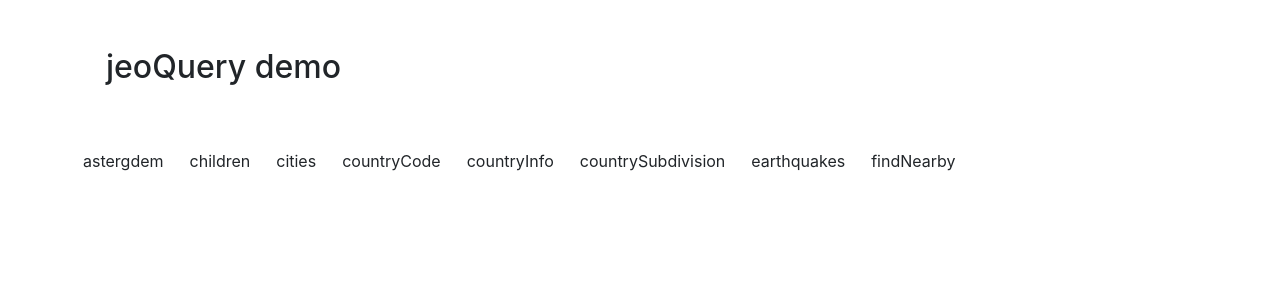
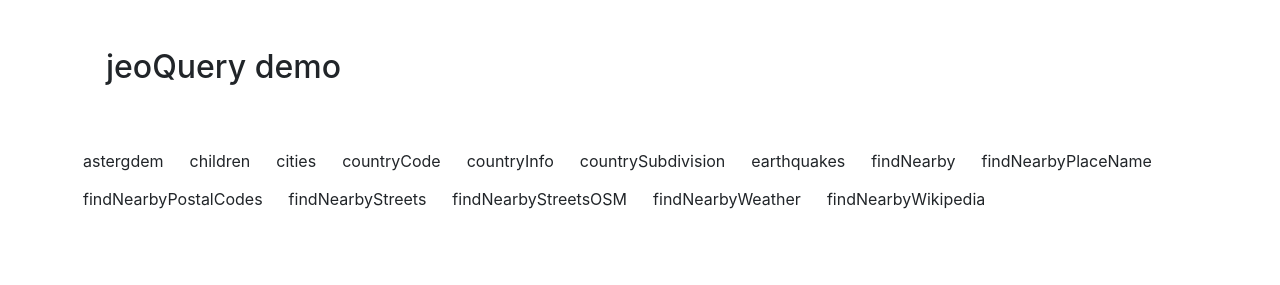
Before and after one commit to tompi/jeoquery, a plain HTML site: page index.html in a window 1280 px wide. Drawn offline with nearby package versions, Linux system fonts and the light colour scheme.

Commit message:
More methods

```diff
--- a/index.html
+++ b/index.html
@@ -22,36 +22,60 @@
     </div>
     <div class="row">
 			<a class="btn" href="#"
-			 onclick="jeoquery.astergdem('50.01', '10.2', dbg);return false;">
+			 onclick="jeoquery.astergdem(dbg, '50.01', '10.2');return false;">
 			 astergdem
 			</a>
 			<a class="btn" href="#"
-			 onclick="jeoquery.children(3175395, '', dbg);return false;">
+			 onclick="jeoquery.children(dbg, 3175395, '', dbg);return false;">
 			 children
 			</a>
 			<a class="btn" href="#"
-			 onclick="jeoquery.cities('44.1','-9.9','-22.4','55.2','', dbg);return false;">
+			 onclick="jeoquery.cities(dbg, '44.1','-9.9','-22.4','55.2','', dbg);return false;">
 			 cities
 			</a>
 			<a class="btn" href="#"
-			 onclick="jeoquery.countryCode('47.03','10.2','','','', dbg);return false;">
+			 onclick="jeoquery.countryCode(dbg, '47.03','10.2','','','', dbg);return false;">
 			 countryCode
 			</a>
 			<a class="btn" href="#"
-			 onclick="jeoquery.countryInfo('GB', 'NO', dbg);return false;">
+			 onclick="jeoquery.countryInfo(dbg, 'GB', 'NO');return false;">
 			 countryInfo
 			</a>
 			<a class="btn" href="#"
-			 onclick="jeoquery.countrySubdivision('47.03','10.2','1','','', dbg);return false;">
+			 onclick="jeoquery.countrySubdivision(dbg, '47.03','10.2','1');return false;">
 			 countrySubdivision
 			</a>
 			<a class="btn" href="#"
-			 onclick="jeoquery.earthquakes('44.1','-9.9','-22.4','55.2','2012-','15','', dbg);return false;">
+			 onclick="jeoquery.earthquakes(dbg, '44.1','-9.9','-22.4','55.2');return false;">
 			 earthquakes
 			</a>
 			<a class="btn" href="#"
-			 onclick="jeoquery.findNearby('47.03','10.2','','','','','', dbg);return false;">
+			 onclick="jeoquery.findNearby(dbg, '47.03','10.2');return false;">
 			 findNearby
+			</a>
+			<a class="btn" href="#"
+			 onclick="jeoquery.findNearbyPlaceName(dbg, '47.03','10.2');return false;">
+			 findNearbyPlaceName
+			</a>
+			<a class="btn" href="#"
+			 onclick="jeoquery.findNearbyPostalCodes(dbg, '47.03','10.2');return false;">
+			 findNearbyPostalCodes
+			</a>
+			<a class="btn" href="#"
+			 onclick="jeoquery.findNearbyStreets(dbg, '37.451','-122.18');return false;">
+			 findNearbyStreets
+			</a>
+			<a class="btn" href="#"
+			 onclick="jeoquery.findNearbyStreetsOSM(dbg, '37.451','-122.18');return false;">
+			 findNearbyStreetsOSM
+			</a>
+			<a class="btn" href="#"
+			 onclick="jeoquery.findNearbyWeather(dbg, 'LSZH');return false;">
+			 findNearbyWeather
+			</a>
+			<a class="btn" href="#"
+			 onclick="jeoquery.findNearbyWikipedia(dbg, '47', '9');return false;">
+			 findNearbyWikipedia
 			</a>
 		</div>
     <div class="row">
--- a/jeoquery.js
+++ b/jeoquery.js
@@ -7,27 +7,34 @@ var jeoquery = (function () {
 	my.geoNamesApi = 'http://api.geonames.org/';
 
 	function getGeoNames(method, data, callBack) {
+		var nonNullData = {};
+		for (var key in data) {
+			if (key && data[key]) {
+				nonNullData[key] = data[key];
+			}
+		}
+		nonNullData["username"] = my.userName;
 		$.getJSON(
 				my.geoNamesApi + method,
-				$.extend(data, { "username": my.userName }),
+			  nonNullData,
 				callBack);
 	}
 
-	my.astergdem = function( latitude, longitude, callBack ) {
+	my.astergdem = function( callBack, latitude, longitude ) {
 			getGeoNames("astergdemJSON", {
 				"lat": latitude,
 				"lng": longitude },
 				callBack);
 	};
 
-	my.children = function( geoNameId, maxRows, callBack ) {
+	my.children = function( callBack, geoNameId, maxRows ) {
 			getGeoNames("childrenJSON", {
 				"geonameId": geoNameId,
 				"maxRows": maxRows || 200 },
 				callBack);
 	};
 
-	my.cities = function( north, south, east, west, language, callBack ) {
+	my.cities = function( callBack, north, south, east, west, language ) {
 			getGeoNames("citiesJSON", {
 				"north": north,
 				"south": south,
@@ -39,7 +46,7 @@ var jeoquery = (function () {
 				callBack);
 	};
 
-	my.countryCode = function( latitude, longitude, type, radius, language, callBack ) {
+	my.countryCode = function( callBack, latitude, longitude, type, radius, language ) {
 			getGeoNames("countryCodeJSON", {
 				"lat": latitude,
 				"lng": longitude,
@@ -49,13 +56,13 @@ var jeoquery = (function () {
 				callBack);
 	};
 
-	my.countryInfo = function( countryCode, language, callBack ) {
+	my.countryInfo = function( callBack, countryCode, language ) {
 			getGeoNames("countryInfoJSON", {
 				"country": countryCode,
 				"lang": language || my.defaultLanguage },
 				callBack);
 	};
-	my.countrySubdivision = function( latitude, longitude, level, radius, language, callBack ) {
+	my.countrySubdivision = function( callBack, latitude, longitude, level, radius, language ) {
 			getGeoNames("countrySubdivisionJSON", {
 				"lat": latitude,
 				"lng": longitude,
@@ -65,32 +72,88 @@ var jeoquery = (function () {
 				callBack);
 	};
 
-	my.earthquakes = function( north, south, east, west, date, maxRows, minMagnitude, callBack ) {
-		var dateParam = date || new Date();
-		var dateQs = dateParam.getFullYear() + '-' + (dateParam.getMonth() + 1) + '-' + dateParam.getDate();
+	my.earthquakes = function( callBack, north, south, east, west, date, maxRows, minMagnitude ) {
+		var dateQs = '';
+		if (date) {
+			dateQs = date.getFullYear() + '-' + (date.getMonth() + 1) + '-' + date.getDate();
+		}
 			getGeoNames("earthquakesJSON", {
 				"north": north,
 				"south": south,
 				"east": east,
 				"west": west,
 				"date": dateQs,
-				"maxRows": maxRows || 10,
-				"minMagnitude": minMagnitude || 0 },
+				"maxRows": maxRows,
+				"minMagnitude": minMagnitude },
 				callBack);
 	};
-	my.findNearby = function( latitude, longitude, featureClass, featureCode, radius, style, maxRows, callBack ) {
+	my.findNearby = function( callBack, latitude, longitude, featureClass, featureCode, radius, style, maxRows ) {
 			getGeoNames("findNearbyJSON", {
 				"lat": latitude,
 				"lng": longitude,
 				"featureClass": featureClass,
 				"featureCode": featureCode,
-				"radius": radius || 100,
-				"maxRows": maxRows || 10,
-				"style": style || 'MEDIUM' },
+				"radius": radius,
+				"maxRows": maxRows,
+				"style": style },
+				callBack);
+	};
+	my.findNearbyPlaceName = function( callBack, latitude, longitude, language, radius, style ) {
+			getGeoNames("findNearbyPlaceNameJSON", {
+				"lat": latitude,
+				"lng": longitude,
+				"lang": language || my.defaultLanguage,
+				"radius": radius,
+				"style": style },
+				callBack);
+	};
+	my.findNearbyPostalCodes = function( callBack, latitude, longitude, radius, maxRows, style, country, localCountry, postalCode ) {
+			getGeoNames("findNearbyPostalCodesJSON", {
+				"lat": latitude,
+				"lng": longitude,
+				"radius": radius,
+				"maxRows": maxRows,
+				"style": style,
+				"country": country,
+				"localCountry": localCountry,
+				"postalCode": postalCode },
+				callBack);
+	};
+	my.findNearbyStreets = function( callBack, latitude, longitude, radius, maxRows ) {
+			getGeoNames("findNearbyStreetsJSON", {
+				"lat": latitude,
+				"lng": longitude,
+				"radius": radius,
+				"maxRows": maxRows },
+				callBack);
+	};
+	my.findNearbyStreetsOSM = function( callBack, latitude, longitude ) {
+			getGeoNames("findNearbyStreetsOSMJSON", {
+				"lat": latitude,
+				"lng": longitude },
+				callBack);
+	};
+	my.findNearbyWeather = function( callBack, ICAO_AirportCode ) {
+			getGeoNames("weatherIcaoJSON", {
+				"ICAO": ICAO_AirportCode },
+				callBack);
+	};
+	my.findNearbyWikipedia = function( callBack, latitude, longitude, languageCode, radius, maxRows, country, postalCode ) {
+			getGeoNames("findNearbyWikipediaJSON", {
+				"lat": latitude,
+				"lng": longitude,
+				"lang": languageCode,
+				"radius": radius,
+				"maxRows": maxRows,
+				"country": country,
+				"postalcode": postalCode },
 				callBack);
 	};
 
-  my.postalCodeLookup = function( postalCode, countryCode, callBack ) {
+
+
+
+  my.postalCodeLookup = function( callBack, postalCode, countryCode ) {
 			getGeoNames("postalCodeLookupJSON", {
 				"postalcode": postalCode,
 				"country": countryCode || my.defaultCountryCode },
```
